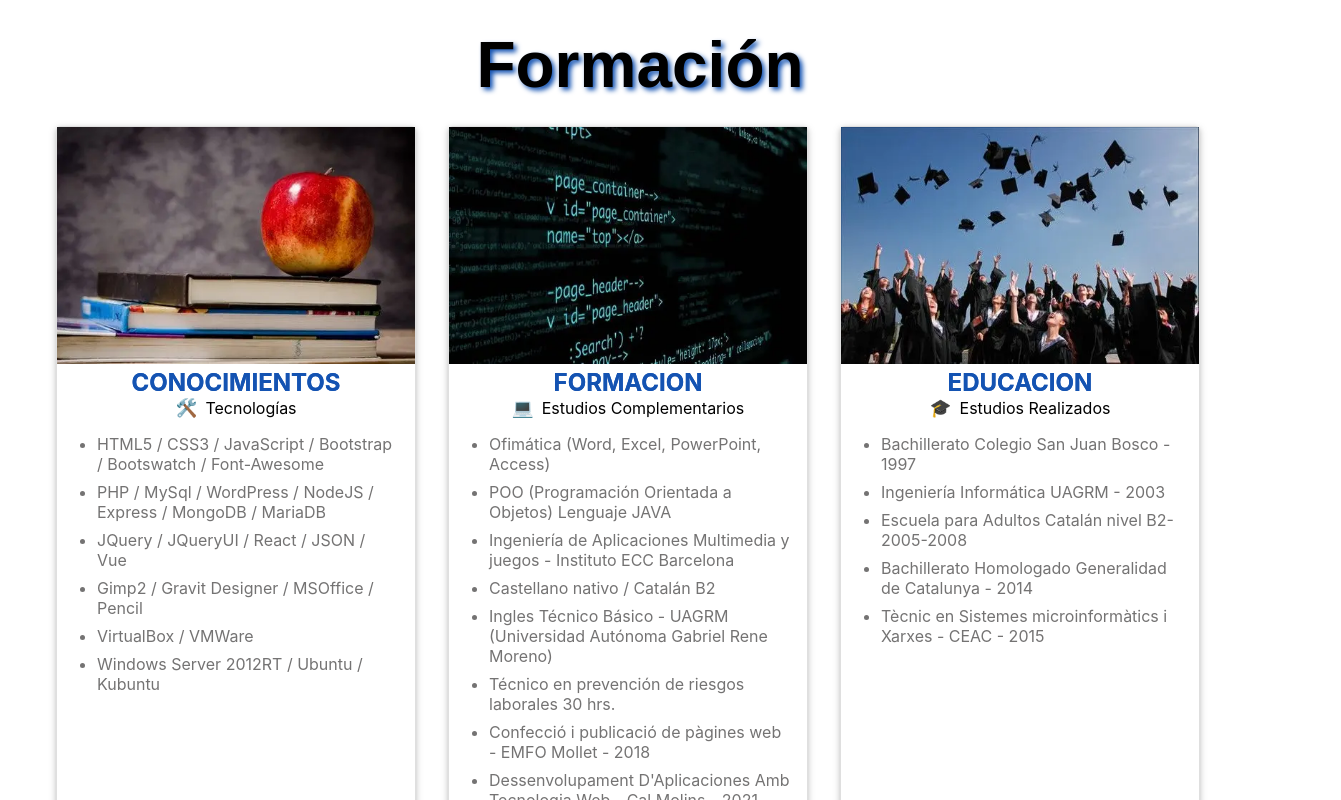
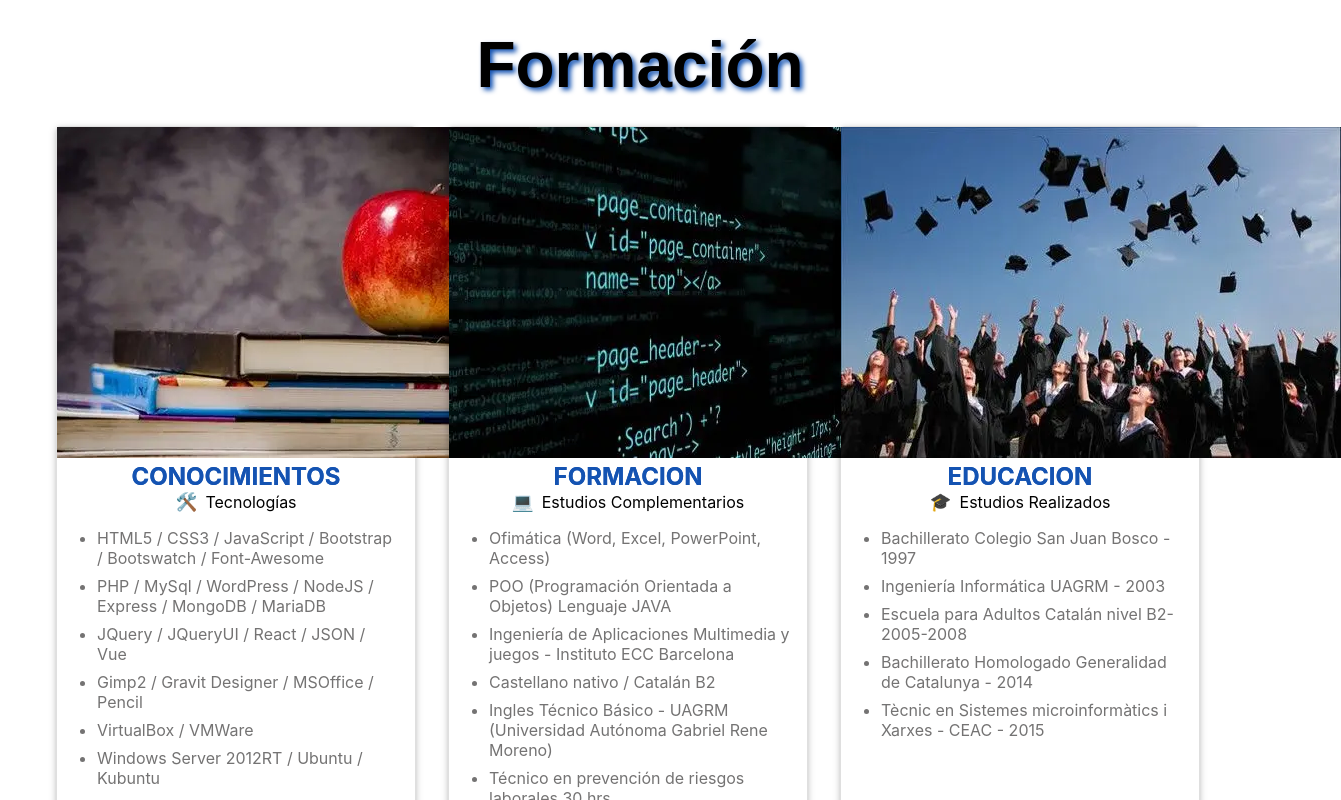
Before and after one commit to Luichidev/portfolio-luis, a Next.js app: page / in a window 1280 px wide. Shown: the part 1900-2700 px from the top of the page, 1341 px wide, since content can reach past the window. Built offline with nearby package versions, Linux system fonts and the light colour scheme; a web font is replaced by a local one.

Commit message:
Actualización de NextJS 10 a NextJS 15

```diff
--- a/components/Navbar/index.jsx
+++ b/components/Navbar/index.jsx
@@ -12,7 +12,7 @@ export default function Navbar() {
 			<nav>
 				<div className='flex__container container'>
 					<div className='logo flex__2'>
-						<Image src='/assets/img/logoluis.png' alt='Logo porfolio Luis' placeholder='blur' width={210} height={60} />
+						<Image src='/assets/img/logoluis.png' alt='Logo porfolio Luis' width={210} height={60} />
 					</div>
 					<div id='burger-icon' onClick={handleOpenMenu}>
 						<div></div>
--- a/components/formacion/index.js
+++ b/components/formacion/index.js
@@ -19,7 +19,7 @@ export default function Formacion() {
 						return (
 							<div className='card card__formacion flex__1' key={estudios.id}>
 								<div className='view'>
-									<Image alt={estudios.title} src={estudios.image} placeholder='blur' width={500} height={331} />
+									<Image alt={estudios.title} src={estudios.image} width={500} height={331} />
 								</div>
 								<div className='card-header'>
 									<h2 className='sub__title'>{estudios.title}</h2>
```
Also changed, not shown: package.json (+4 -4 lines), 1 other file (tests, documents, lock files or other folders).
